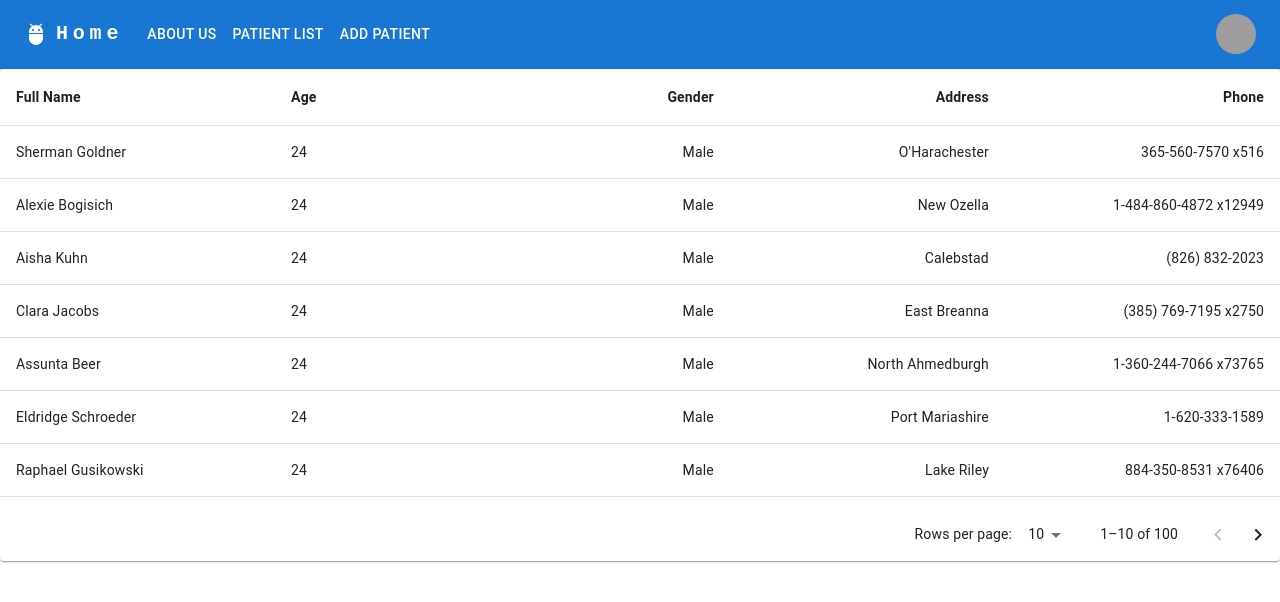
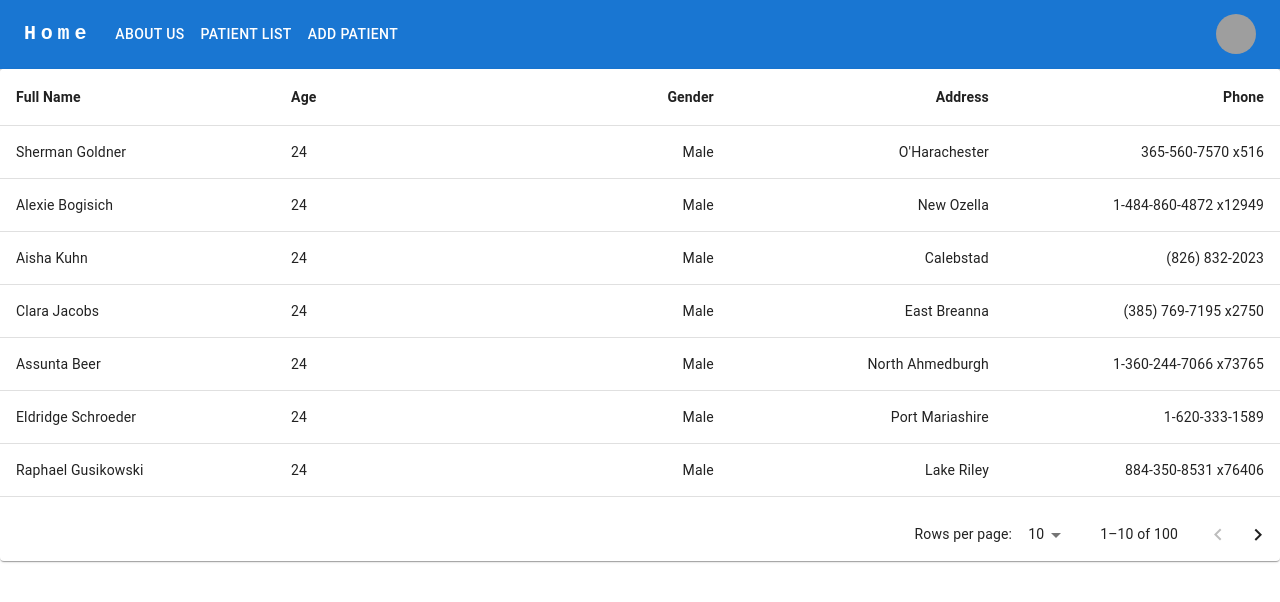
Before and after one commit to TedVu/patient-management-software, a React (Create React App) app: page /patients in a window 1280 px wide. Shown: the top 602 px of the page. Built offline with nearby package versions, Linux system fonts and the light colour scheme; grey boxes are pictures that could not be loaded.

Commit message:
Generate logo and try to import logo to appbar

```diff
--- a/src/components/AppBar.js
+++ b/src/components/AppBar.js
@@ -48,7 +48,6 @@ const ResponsiveAppBar = () => {
     <AppBar position="static">
       <Container maxWidth="xl">
         <Toolbar disableGutters>
-          <AdbIcon sx={{ display: { xs: "none", md: "flex" }, mr: 1 }} />
           <Typography
             variant="h6"
             noWrap
```
Also changed, not shown: src/logo.png (renamed from public/logo.png).
